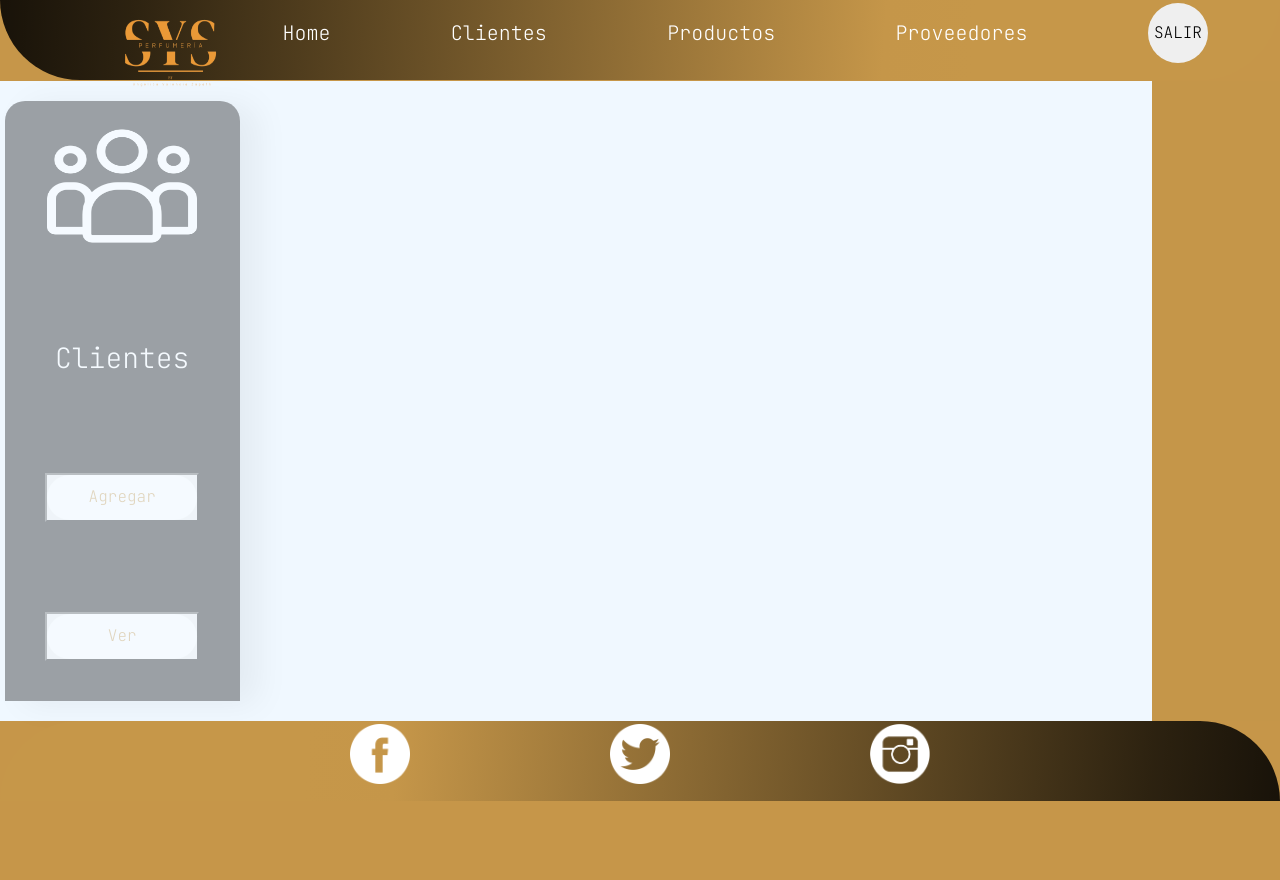
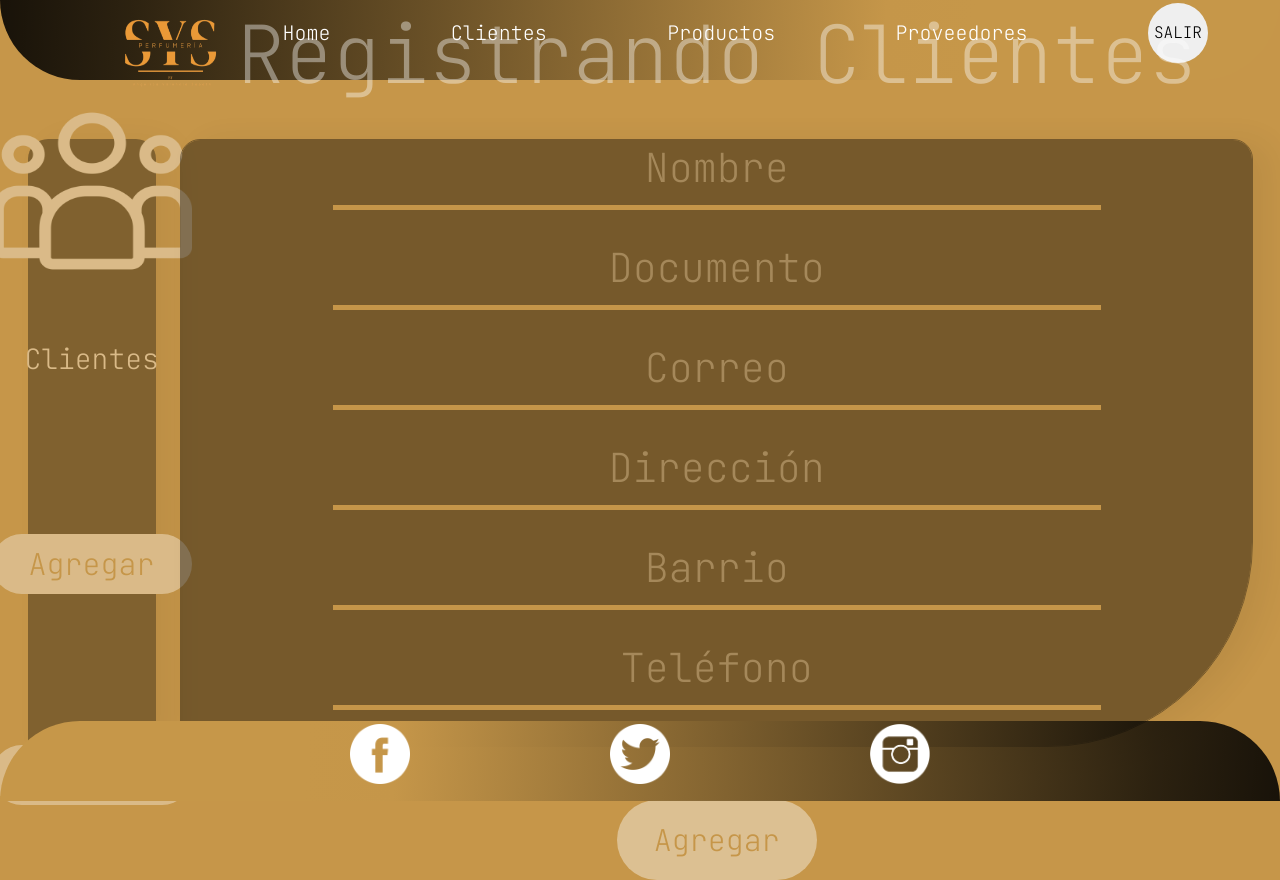
Before and after one commit to jhohan-val/Empresas_SYS, a React (Vite) app in the folder front-sys/: page / in a window 1280 px wide. Before the commit the page ends 801 px from the top, so only its background shows below. Built offline with nearby package versions, Linux system fonts and the light colour scheme.

Commit message:
Se termina vista registro de clientes

```diff
--- a/front-sys/src/components/Helpers/Botones/BtnAgregar.jsx
+++ b/front-sys/src/components/Helpers/Botones/BtnAgregar.jsx
@@ -1,9 +1,7 @@
 const BtnAgregar = () => {
     return (
         <section>
-            <button>
             <input  className="btn-agregar" type="button" value="Agregar" placeholder="Agregar"/>
-            </button>
         </section>
     )
 }
--- a/front-sys/src/components/Helpers/Botones/BtnVer.jsx
+++ b/front-sys/src/components/Helpers/Botones/BtnVer.jsx
@@ -1,9 +1,7 @@
 const BtnVer = () => {
     return(
         <section>
-            <button>
             <input  className="btn-ver" type="button" value="Ver" placeholder="Ver"/>
-            </button>
         </section>
     )
 }
--- a/front-sys/src/components/Helpers/Formularios/FormularioClientes.jsx
+++ b/front-sys/src/components/Helpers/Formularios/FormularioClientes.jsx
@@ -1,14 +1,15 @@
 const FormularioClientes = () => {
     return(
         <section className="registro-clientes">
-            <form className="clientes" action="">
+            <form className="form-clientes" action="">
+                <h1 className="titulo-clientes">Registrando Clientes</h1>
                 <input class="form-item" placeholder="Nombre" type="text" />
                 <input class="form-item" placeholder="Documento" type="text" />
                 <input class="form-item" placeholder="Correo" type="email" />
                 <input class="form-item" placeholder="Dirección" type="text" />
                 <input class="form-item" placeholder="Barrio" type="text" />
                 <input class="form-item" placeholder="Teléfono" type="tel" />
-                <input class="btnGuardar" type="submit" value="Agregar" />
+                <input class="btn-form-clientes" type="submit" value="Agregar" />
             </form>
         </section>
 
--- a/front-sys/src/components/Layouts/Main.jsx
+++ b/front-sys/src/components/Layouts/Main.jsx
@@ -31,10 +31,8 @@ const Main = ()  =>{
                 <section className="vista-clientes">
 
                 <AsideClientes/>
-                {/* <FormularioClientes/>
-                <TablaClientes/> */}
+                <FormularioClientes/>
 
-                {/* <TablaClientes/> */}
 
                 </section>
 
--- a/front-sys/src/index.css
+++ b/front-sys/src/index.css
@@ -8,19 +8,19 @@
 
 body{
   position: relative;
-  background-color: #c69649
+  background-color: #c69649;
 }
 
 main {
   width: 100%;
   height: 98%;
-  background-color: #c59649;
+  display: flex;
+  align-items: center;
+  justify-content: center;
   /*   background: transparent linear-gradient(|118deg, #C69749 0%, #000000BD 100%, #000000 100%) 0% 0% no-repeat padding-box;
  */
+ /* background-color: #2b2a2e; */
 }
-
-
-
 
 /* LOGIN */
 
@@ -262,39 +262,44 @@ a:active {
 /*VISTA CLIENTES */
 
 .vista-clientes{
-  width: 90%;
+  width: 96%;
   height: 80vh;
   margin-top: 1px;
   display: flex;
-  align-items: center;
-  background-color: aliceblue;
+  justify-content: center;
+  justify-content: space-evenly;
+ /*  background-color: aliceblue;   */
 }
 
 .aside-clientes{
-  width: 235px;
-  height: 600px;
+  width: 10vw;
+  height: 76vh;
   display: flex;
   align-items: center;
   flex-direction: column;
+  justify-content: center;
   background-color: #000000;
   opacity: 0.35;
   box-shadow: 18px 3px 34px #00000029;
   border-radius: 20px 20px 0px 0px;
   color: white;
-  left: 32px;
-  margin: 2%;
-  gap: 15%;
+  margin: 8%;
+  gap: 10%;
+  margin-top: 58px;
+  margin-left: 2px;
 }
 
 .btn-agregar {
-  width: 150px;
-  height: 45px;
+  width: 200px;
+  height: 60px;
   background-color: white;
   color: #c69749;
   border-radius: 42px;
   text-align: center;
   border: none;
   transition: 0.6s ease-in-out all;
+  margin-top: 90px;
+  font-size: 30px;
 }
 
 .btn-agregar:hover {
@@ -304,14 +309,16 @@ a:active {
 }
 
 .btn-ver{
-  width: 150px;
-  height: 45px;
+  width: 200px;
+  height: 60px;
   background-color: white;
-  color: #c69649;
+  color: #c69749;
   border-radius: 42px;
   text-align: center;
   border: none;
-  transition: 0.6 ease-in-out all;
+  transition: 0.6s ease-in-out all;
+  margin-top: 90px;
+  font-size: 30px;
 }
 
 .btn-ver:hover{
@@ -321,7 +328,73 @@ a:active {
 }
 
 .icono-cliente {
-  width: 150px;
-  height: 150px;
+  width: 200px;
+  height: 200px;
   padding-top: 20px;
 }
+
+.registro-clientes{
+  width: 90vw;
+  height: 76vh;
+  background: #000000 0% 0% no-repeat padding-box;
+  box-shadow: 18px 3px 34px #00000029;
+  border: 1px solid #000000;
+  border-radius: 20px 20px 205px 0px;
+  opacity: 0.4;
+  display: flex;
+  align-items: center;
+  flex-direction: column;
+  justify-content: center;
+  margin: 2%;
+  gap: 15%;
+  margin-top: 58px;
+  margin-right: 1px;
+}
+
+.form-clientes{
+  display: flex;
+  justify-content: center;
+  align-items: center;
+  flex-direction: column;
+  border-radius: 20px;
+
+}
+
+.form-item{
+  width: 60vw;
+  height: 80px;
+  margin-top: 20px;
+  border: none;
+  outline: none;
+  border-bottom: 5px solid #c69649;
+  cursor: pointer;
+  text-align: center;
+  background: none;
+  font-size: 40px;
+  color: white;
+  margin-top: 20px;
+}
+
+.titulo-clientes{
+  color: white;
+  font-size: 80px;
+}
+
+.btn-form-clientes{
+  width: 200px;
+  height: 80px;
+  background-color: white;
+  color: #c69749;
+  border-radius: 42px;
+  text-align: center;
+  border: none;
+  transition: 0.6s ease-in-out all;
+  margin-top: 90px;
+  font-size: 30px;
+}
+
+.btn-form-clientes:hover {
+  background-color: #c69749;
+  color: white;
+  transition: 0.6s ease-in-out all;
+}
```
